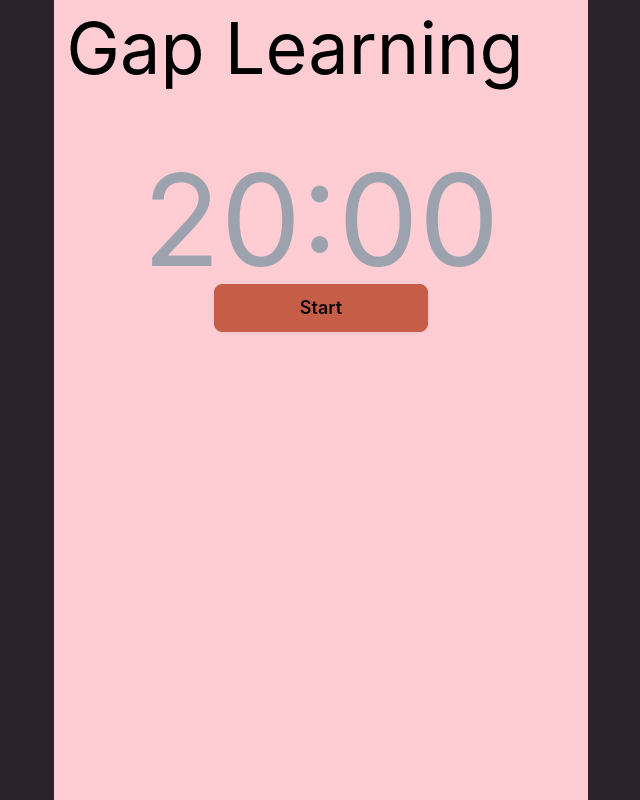
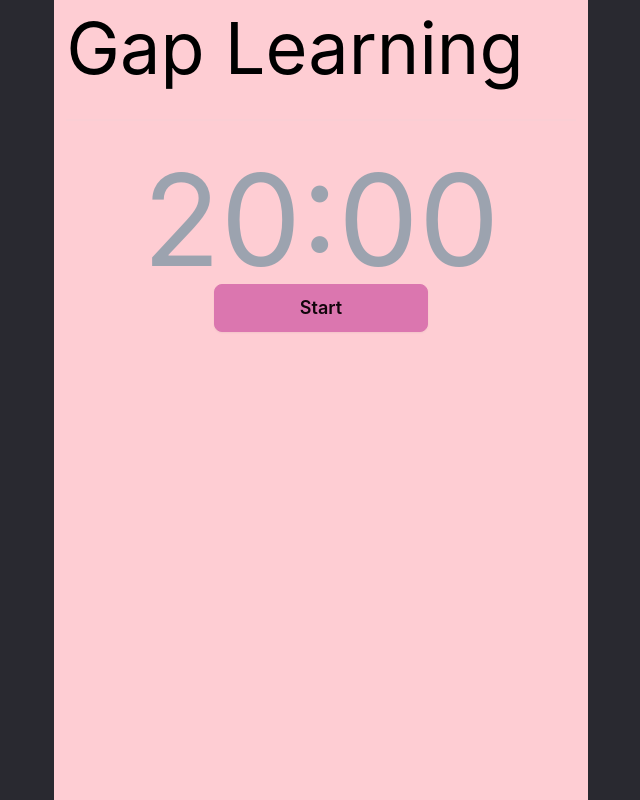
Before and after one commit to al0cam/gapLearning, a Svelte app: page / in a window 1280 px wide. Shown: the whole page, without its empty margins (319-959 px from the left). Built offline with nearby package versions, Linux system fonts and the light colour scheme.

Commit message:
added color theme

```diff
--- a/tailwind.config.js
+++ b/tailwind.config.js
@@ -2,21 +2,23 @@
 export default {
   content: ["./index.html", "./src/**/*.{svelte,js,ts,jsx,tsx}"],
   theme: {
-    extend: {},
+    extend: {
+
+    },
   },
   daisyui: {
     themes: [
       {
         mytheme: {
-            "primary": "#c65e47",
-            "secondary": "#161bad",
-            "accent": "#2070f9",
-            "neutral": "#2b243d",
-            "base-100": "#382c3a",
-            "info": "#91c2de",
-            "success": "#149049",
-            "warning": "#fab20a",
-            "error": "#f94e4e",
+          "primary": "#db76af",
+          "secondary": "#c8f788",
+          "accent": "#55aac6",
+          "neutral": "#281528",
+          "base-100": "#34353d",
+          "info": "#56a3cd",
+          "success": "#137748",
+          "warning": "#f7bf18",
+          "error": "#ea6276",
           },
       },
     ],
```
